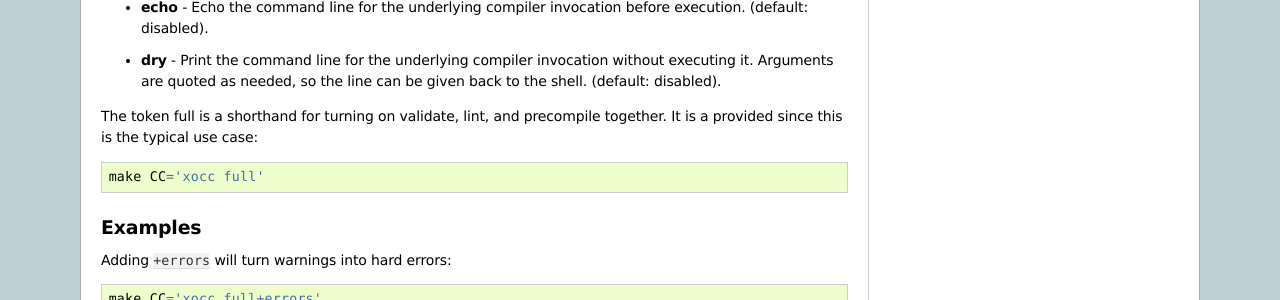
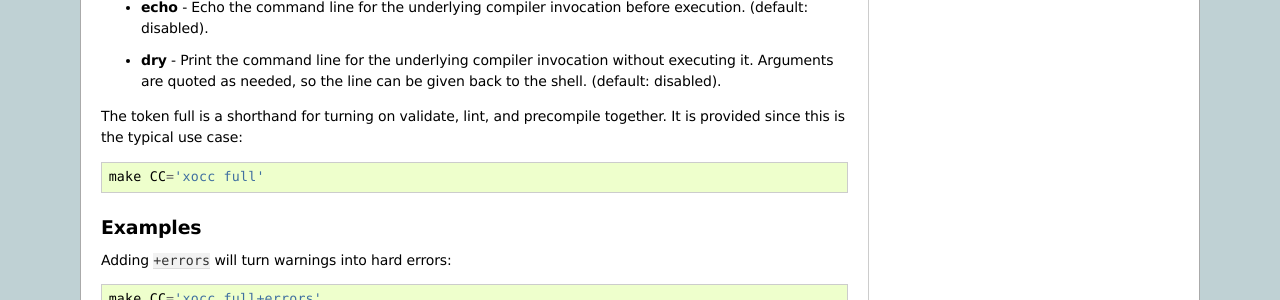
Before and after one commit to Juniper/libxo, a Sphinx documentation site: the page built from doc/xocc.rst, in a window 1280 px wide. Shown: the part 631-931 px from the top of the page. Built offline with Sphinx 7.4.7, drawn with Linux system fonts in a browser that asks for light colours.

Commit message:
fix docs

```diff
--- a/doc/xocc.rst
+++ b/doc/xocc.rst
@@ -52,7 +52,7 @@ joined with `+` (enabled) or `-` (disabled):
   so the line can be given back to the shell.  (default: disabled).
 
 The token full is a shorthand for turning on validate, lint, and
-precompile together.  It is a provided since this is the typical use
+precompile together.  It is provided since this is the typical use
 case::
 
     make CC='xocc full'
```
